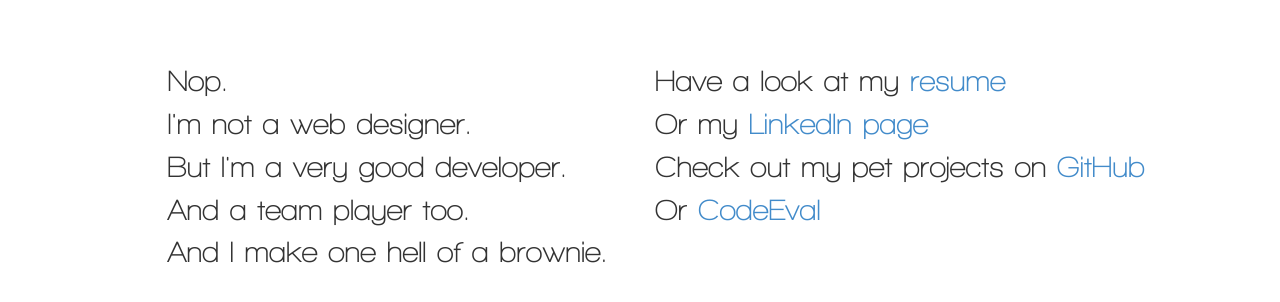
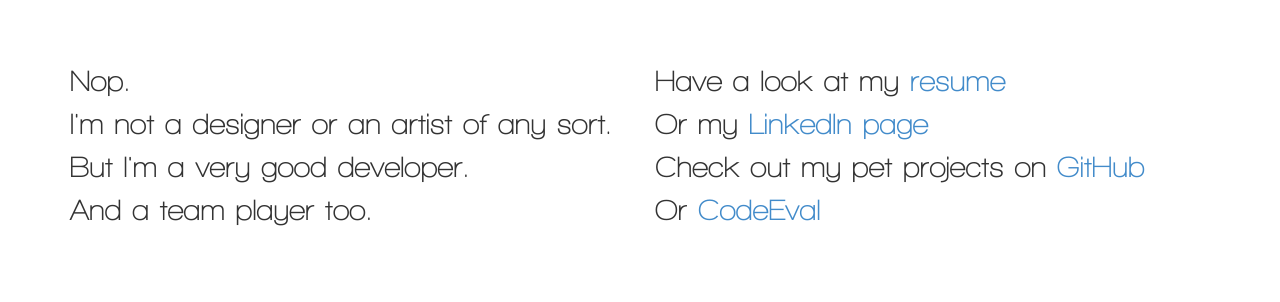
Before and after one commit to pobed2/mepage, a website: page client/index.html in a window 1280 px wide. Drawn offline with Linux system fonts and the light colour scheme.

Commit message:
Cleaned up home page message

```diff
--- a/client/index.html
+++ b/client/index.html
@@ -16,12 +16,11 @@
     <body>
         <div class="container">
             <div class="row">
-                <div class="col-xs-12 col-md-5 col-md-offset-1">
+                <div class="col-xs-12 col-md-6">
                     <div>Nop.</div>
-                    <div>I'm not a web designer.</div>
+                    <div>I'm not a designer or an artist of any sort.</div>
                     <div>But I'm a very good developer.</div>
                     <div>And a team player too.</div>
-                    <div>And I make one hell of a brownie.</div>
                 </div>
                 <div class="col-xs-12 col-md-6">
                     <div>Have a look at my
```
